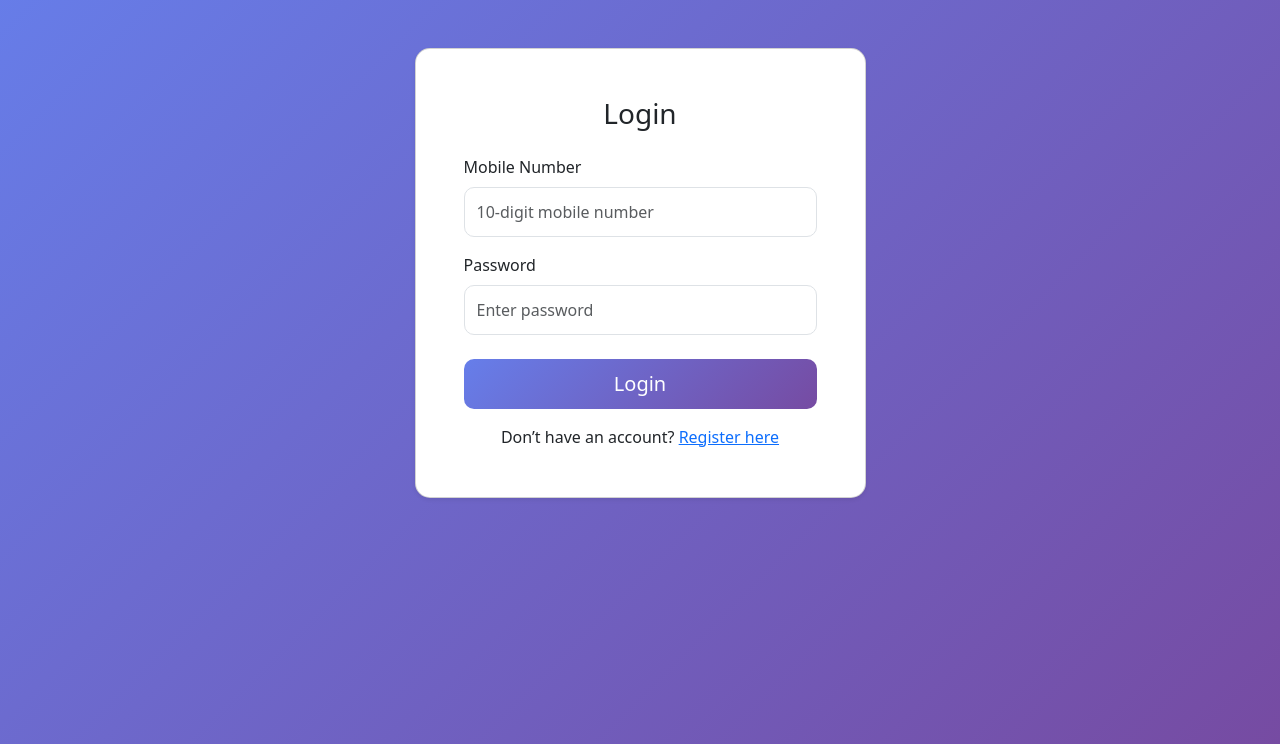
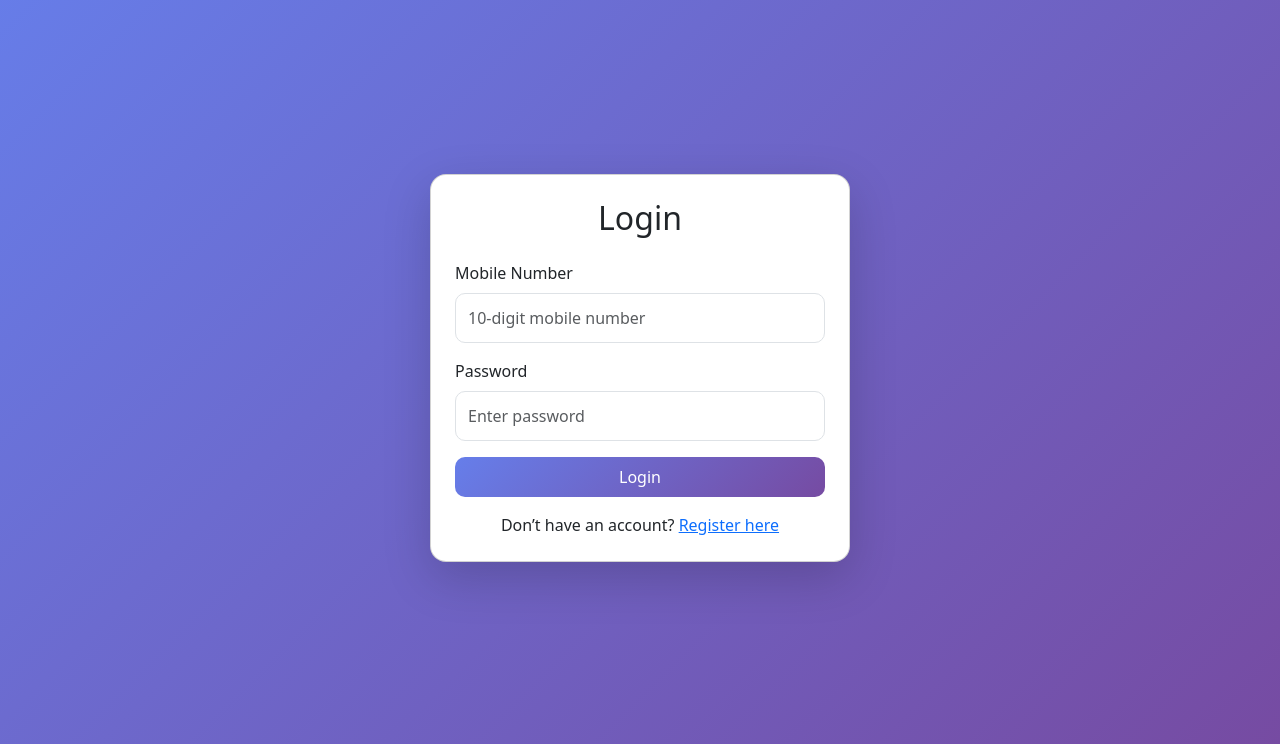
Before and after one commit to singhll420ll-oss/Profile, a Flask app: page /login in a window 1280 px wide. Shown: the part 56-800 px from the top of the page. Run offline with Flask 3, Linux system fonts and the light colour scheme; some libraries are stand-ins or nearby versions.

Commit message:
Update login.html

```diff
--- a/templates/login.html
+++ b/templates/login.html
@@ -2,18 +2,15 @@
 {% block title %}Login - Bite Me Buddy{% endblock %}
 
 {% block content %}
-<div class="row justify-content-center">
-    <div class="col-md-6 col-lg-5">
-        <div class="card shadow-sm">
-            <div class="card-body p-5">
+<div class="container d-flex justify-content-center align-items-center" style="min-height: 80vh;">
+    <div class="card shadow-lg p-4" style="max-width: 420px; width: 100%; border-radius: 16px;">
+        <h2 class="text-center mb-4">Login</h2>
 
-                <h3 class="text-center mb-4">Login</h3>
-
-                <!-- 🔔 FLASH MESSAGES -->
+        <!-- Flash Messages -->
         {% with messages = get_flashed_messages(with_categories=true) %}
           {% if messages %}
             {% for category, message in messages %}
-                        <div class="alert alert-{{ 'danger' if category == 'error' else category }} alert-dismissible fade show">
+              <div class="alert alert-{{ category }} alert-dismissible fade show" role="alert">
                 {{ message }}
                 <button type="button" class="btn-close" data-bs-dismiss="alert"></button>
               </div>
@@ -21,22 +18,20 @@
           {% endif %}
         {% endwith %}
 
-                <!-- 🔐 LOGIN FORM -->
-                <form method="POST" action="{{ url_for('login') }}">
+        <!-- LOGIN FORM -->
+        <form method="POST" action="/login">
 
-                    <!-- MOBILE -->
             <div class="mb-3">
                 <label class="form-label">Mobile Number</label>
                 <input type="tel"
                        class="form-control"
-                               name="mobile_number"
+                       name="mobile"
                        placeholder="10-digit mobile number"
                        pattern="[0-9]{10}"
                        required>
             </div>
 
-                    <!-- PASSWORD -->
-                    <div class="mb-4">
+            <div class="mb-3">
                 <label class="form-label">Password</label>
                 <input type="password"
                        class="form-control"
@@ -45,24 +40,16 @@
                        required>
             </div>
 
-                    <!-- SUBMIT -->
-                    <div class="d-grid mb-3">
-                        <button type="submit" class="btn btn-primary btn-lg">
+            <button type="submit" class="btn btn-primary w-100 py-2">
                 Login
             </button>
-                    </div>
+        </form>
 
-                    <!-- REGISTER -->
-                    <div class="text-center">
+        <div class="text-center mt-3">
             <p class="mb-0">
                 Don’t have an account?
-                            <a href="{{ url_for('register') }}">Register here</a>
+                <a href="/register">Register here</a>
             </p>
-                    </div>
-
-                </form>
-
-            </div>
         </div>
     </div>
 </div>
```
Lines whose indentation alone changed are shown as unchanged.
